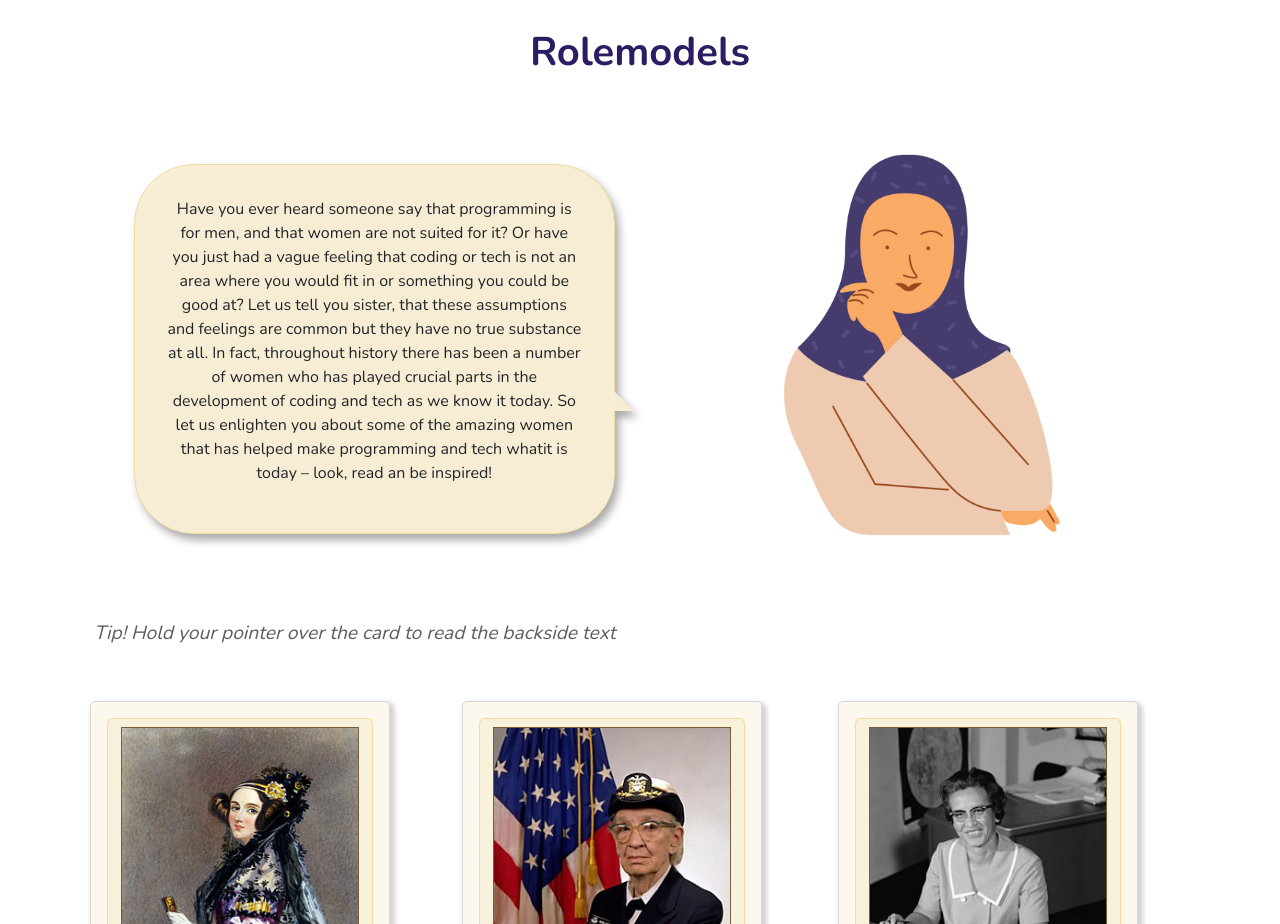
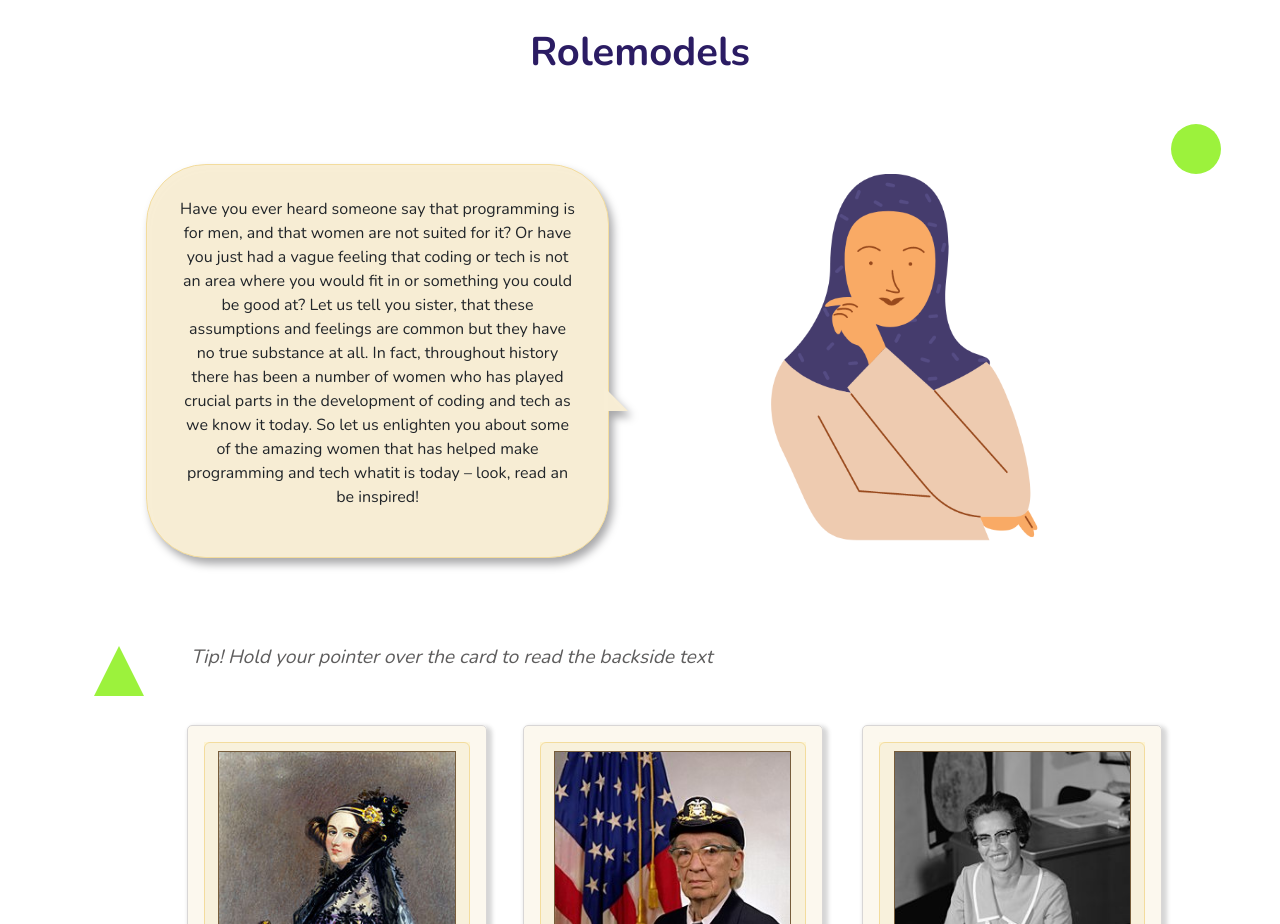
Before and after one commit to Franciskadtt/women-in-tech-hackathon, a plain HTML site: page index.html in a window 1280 px wide. Shown: the part 820-1744 px from the top of the page. Drawn offline with nearby package versions, Linux system fonts and the light colour scheme.

Commit message:
Add shapes to home page

```diff
--- a/assets/css/style.css
+++ b/assets/css/style.css
@@ -92,6 +92,16 @@ li.active > a {
 
 .intro-btn:hover{
   background-color: #DE786F;
+}
+
+.triangle-home {
+  width: 0;
+  height: 0;
+  float: left;
+  margin-right: 35px;
+  border-left: 25px solid transparent;
+  border-right: 25px solid transparent;
+  border-bottom: 50px solid #9CF23C;
 }
 
 /*----------- Role models section */
--- a/index.html
+++ b/index.html
@@ -94,6 +94,9 @@
         <section>
             <div class="container-fluid text-center">
                 <h1 class="mb-5">Rolemodels</h1>
+
+                <div class="circle"></div>
+
                 <div class="row my-5 align-items-center">
                     <div class="col-12 col-lg-6">
                         <div class="talk-bubble tri-right round right-in">
@@ -118,6 +121,9 @@
 
                     </div>
                 </div>
+
+                <div class="triangle-home"></div>
+
                 <div class="row">
                     <h2 class="rolemodels-info">Tip! Hold your pointer over the card to read the backside text</h2>
                     <div class="col-12 col-md-6 col-lg-4 mt-5 px-2">
```
